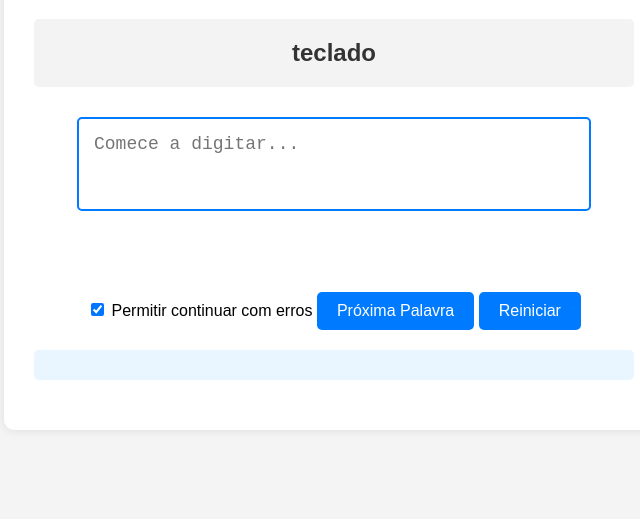
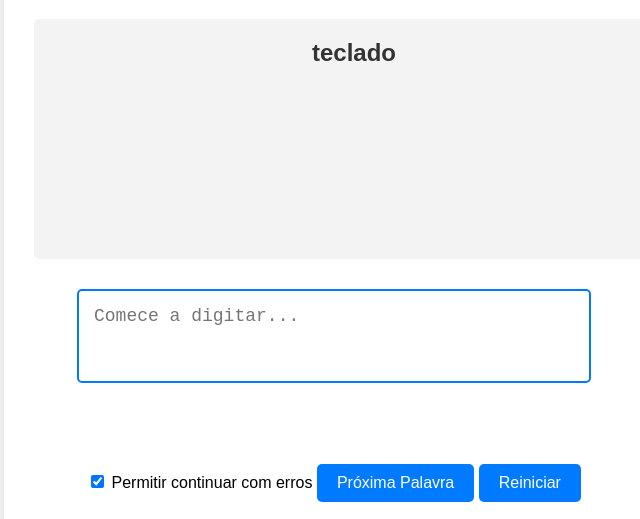
Before and after one commit to SavioSrg/teacher-link-hub, a plain HTML site: page exercicios/teclado.html in a window 1280 px wide. Shown: the part 220-739 px from the top of the page, without its empty margins (306-946 px from the left). Drawn offline with Linux system fonts and the light colour scheme.

Commit message:
novas palavras no teclado

```diff
--- a/exercicios/teclado.html
+++ b/exercicios/teclado.html
@@ -22,7 +22,8 @@
             margin: auto;
         }
 
-        .text-box {
+        /* .text-box {
+            width: auto;
             font-size: 24px;
             background-color: #f3f3f3;
             padding: 20px;
@@ -30,6 +31,20 @@
             margin-bottom: 20px;
             font-weight: bold;
             color: #333;
+        } */
+
+        .text-box {
+            width: 100%;
+            height: 200px;
+            font-size: 24px;
+            background-color: #f3f3f3;
+            padding: 20px;
+            border-radius: 5px;
+            margin-bottom: 20px;
+            font-weight: bold;
+            color: #333;
+            overflow-y: auto;
+            white-space: pre-line;
         }
 
         .input-box {
@@ -237,7 +252,8 @@
                     "Olhe para a tela, não para o teclado",
                     "Erros fazem parte do aprendizado",
                     "Mantenha uma postura confortável",
-                    "Cada treino te torna mais rápido"
+                    "Cada treino te torna mais rápido",
+                    "De tudo, ao meu amor serei atento\nAntes, e com tal zelo, e sempre, e tanto\nQue mesmo em face do maior encanto\nDele se encante mais meu pensamento.\nQuero vivê-lo em cada vão momento\nE em louvor hei de espalhar meu canto\nE rir meu riso e derramar meu pranto\nAo seu pesar ou seu contentamento.\nE assim, quando mais tarde me procure\nQuem sabe a morte, angústia de quem vive\nQuem sabe a solidão, fim de quem ama\nEu possa me dizer do amor (que tive):\nQue não seja imortal, posto que é chama\nMas que seja infinito enquanto dure."
                 ];
 
                 setTimeout(() => {
```
